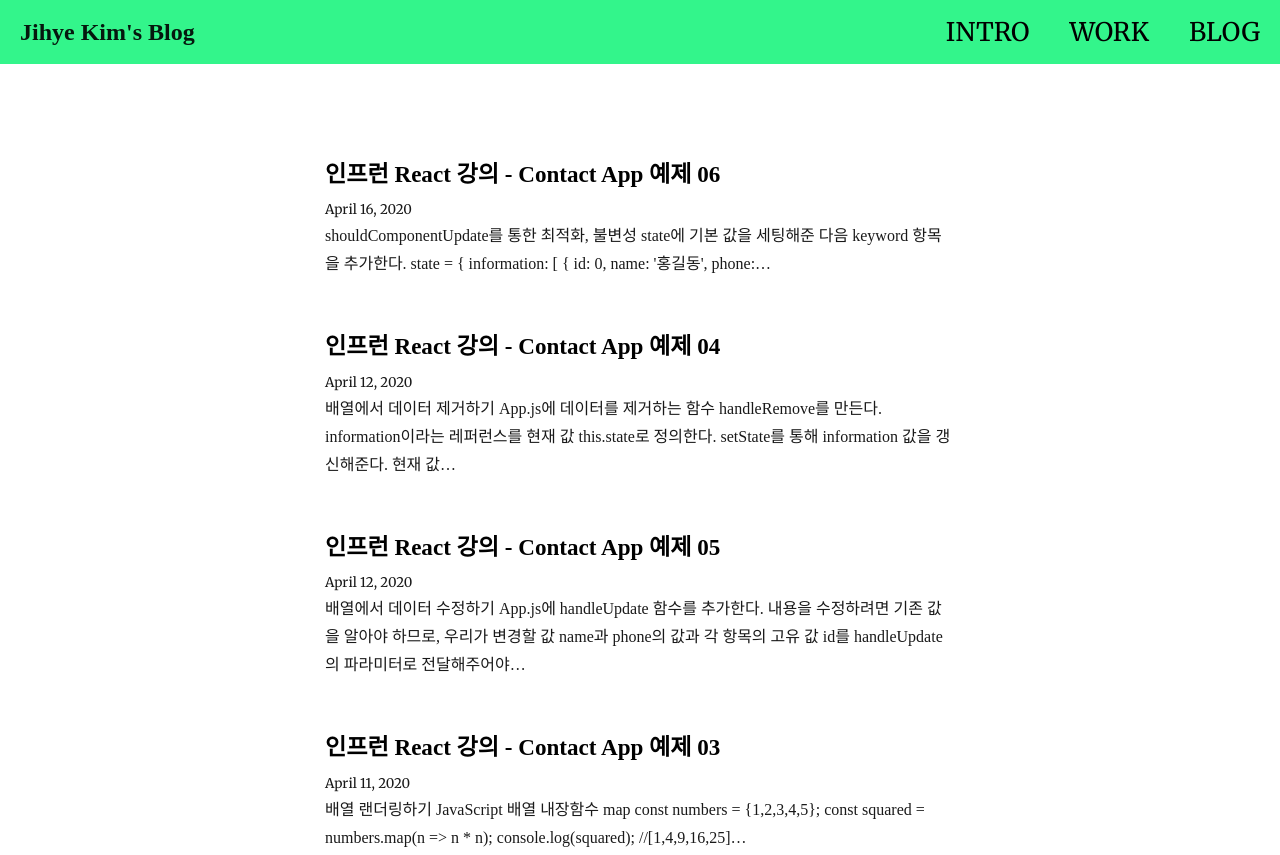
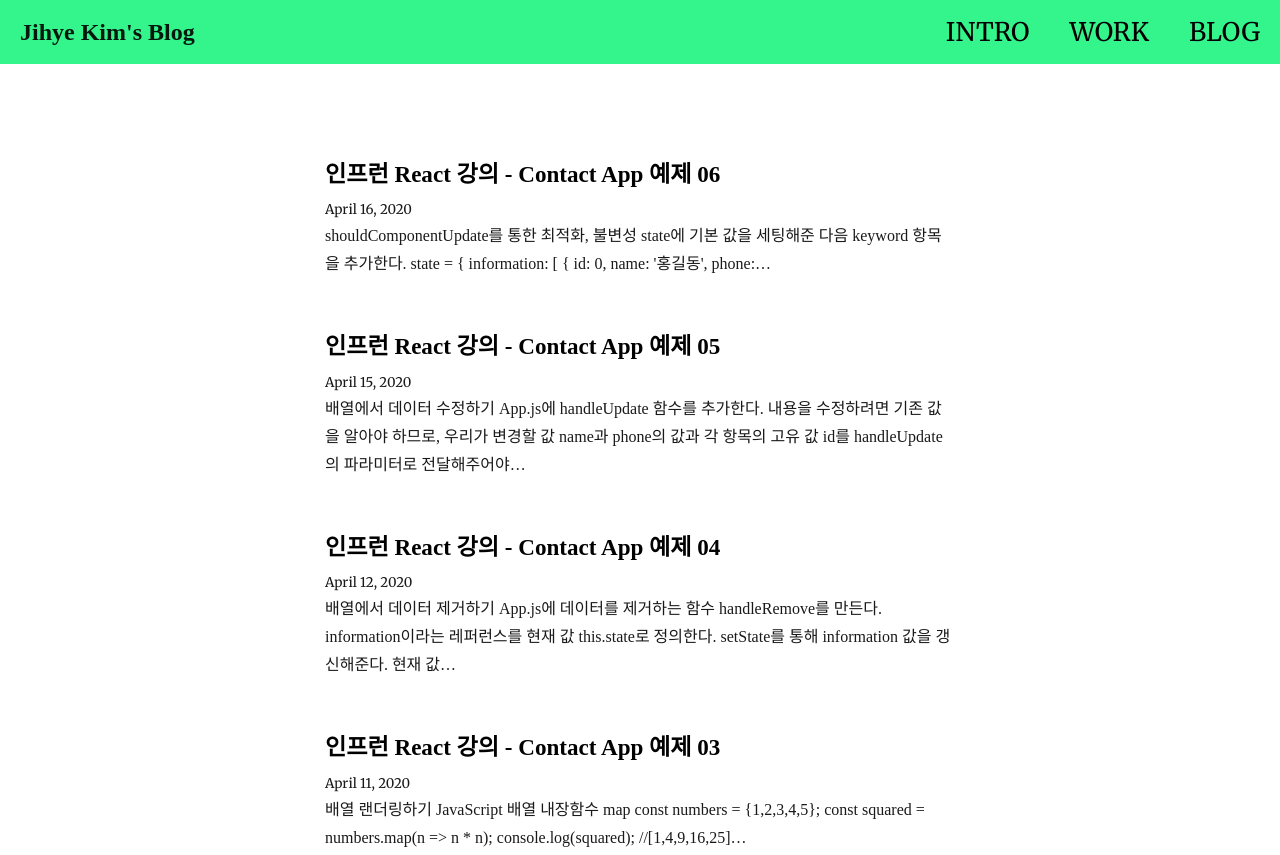
Before and after one commit to kimji9663/kimji9663.github.io, a Gatsby site: page /blog/ in a window 1280 px wide. Shown: the top 855 px of the page. Built offline with nearby package versions, Linux system fonts and the light colour scheme; Gatsby itself is replaced by a stand-in of ours; some packages are replaced by stand-ins of ours.

Commit message:
Modify date

```diff
--- a/content/blog/post_20200415/index.md
+++ b/content/blog/post_20200415/index.md
@@ -1,6 +1,6 @@
 ---
 title: 인프런 React 강의 - Contact App 예제 05
-date: "2020-04-12"
+date: "2020-04-15"
 ---
 
 ## 배열에서 데이터 수정하기
```
